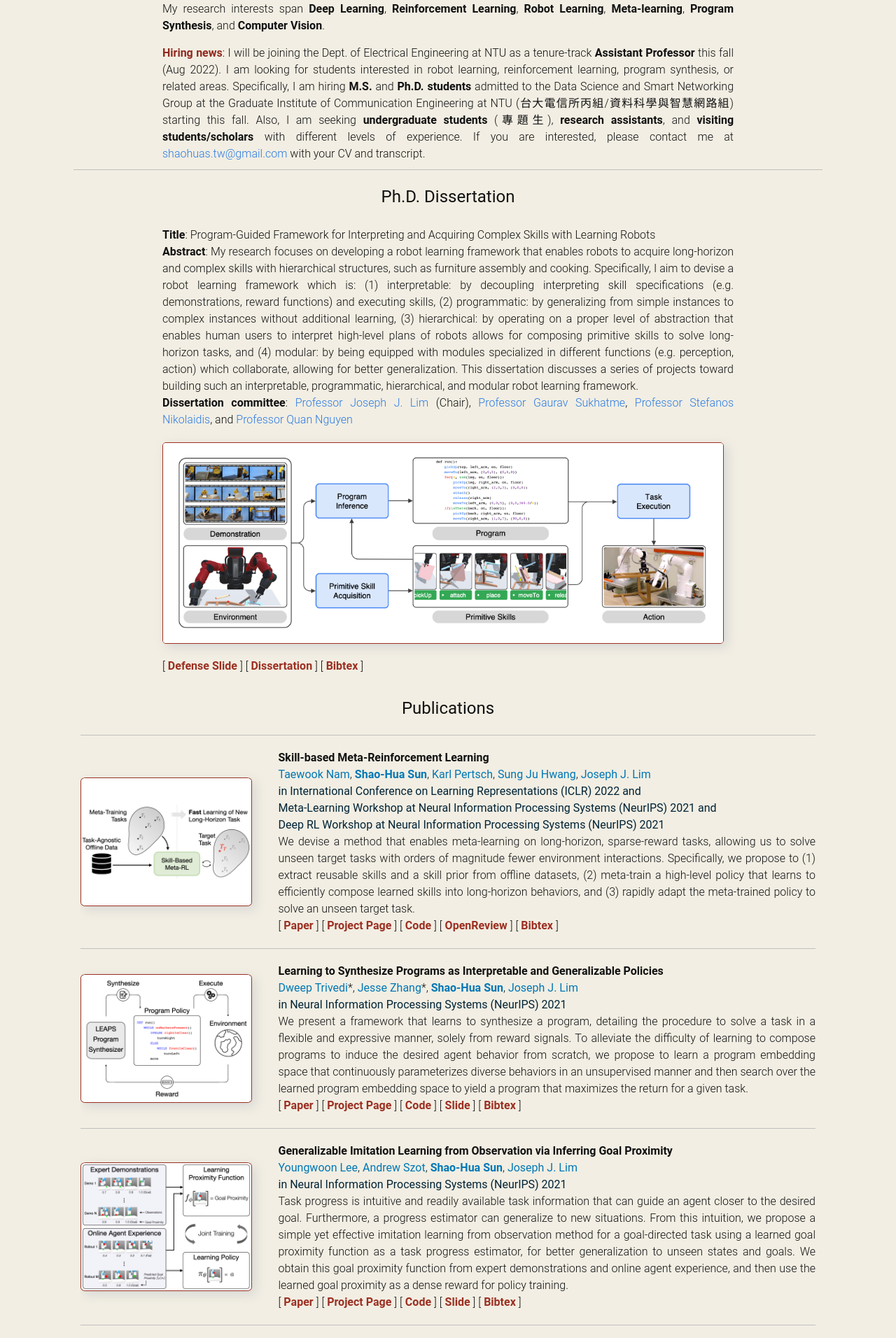
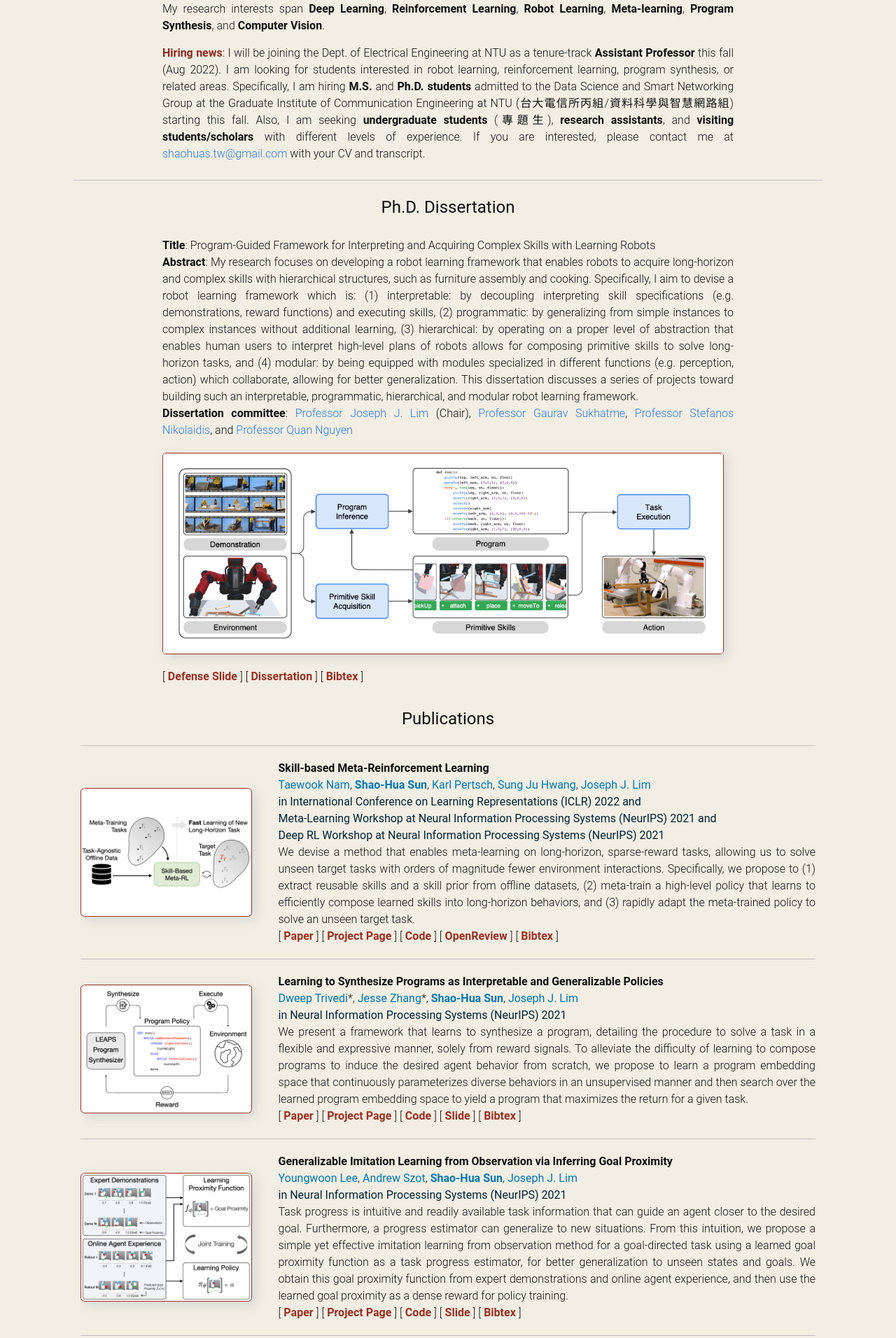
Before and after one commit to shaohua0116/shaohua0116.github.io, a Jekyll site: the page built from index.html, in a window 1280 px wide. Shown: the part 412-2324 px from the top of the page at 70% size. Built offline with Jekyll 4.4.1, drawn with Linux system fonts in a browser that asks for light colours; some web fonts are replaced.

Commit message:
fix bio bottom margin

```diff
--- a/_sass/_bio.scss
+++ b/_sass/_bio.scss
@@ -20,3 +20,7 @@
     font-size:  14px;
   }
 }
+
+.bio-bottom-margin {
+  margin:     20px;
+}
--- a/_sass/_dissertation.scss
+++ b/_sass/_dissertation.scss
@@ -9,7 +9,17 @@
   margin-bottom:    -webkit-calc((#{$spacing-unit} / 2));
 }
 
-.pub-left > .frame {
+.dissertation {
+  border-top:     thin solid #c0c0c0;
+  radius:         55px;
+  padding-top: -webkit-calc((#{$spacing-unit} / 2));
+  padding-top:        -calc((#{$spacing-unit} / 2));
+  padding-bottom: -webkit-calc((#{$spacing-unit} / 2));
+  padding-bottom:        -calc((#{$spacing-unit} / 2));
+  overflow:       auto;
+  @media screen and (min-width: 800px){
+    display:        flex;
+  }
 }
 
 .dissertation-abs > p {
--- a/index.html
+++ b/index.html
@@ -11,6 +11,8 @@
       {{ c[1] }}
   </div>
   {% endfor %}
+  <div class="bio-bottom-margin">
+  </div>
 </div>
 
 <!--
@@ -39,7 +41,7 @@
 </div>
 -->
 
-<div class="pub">
+<div class="dissertation">
 <div id="bio" class="bio">
   <h1 class="md-heading text-center">
     Ph.D. Dissertation
```
